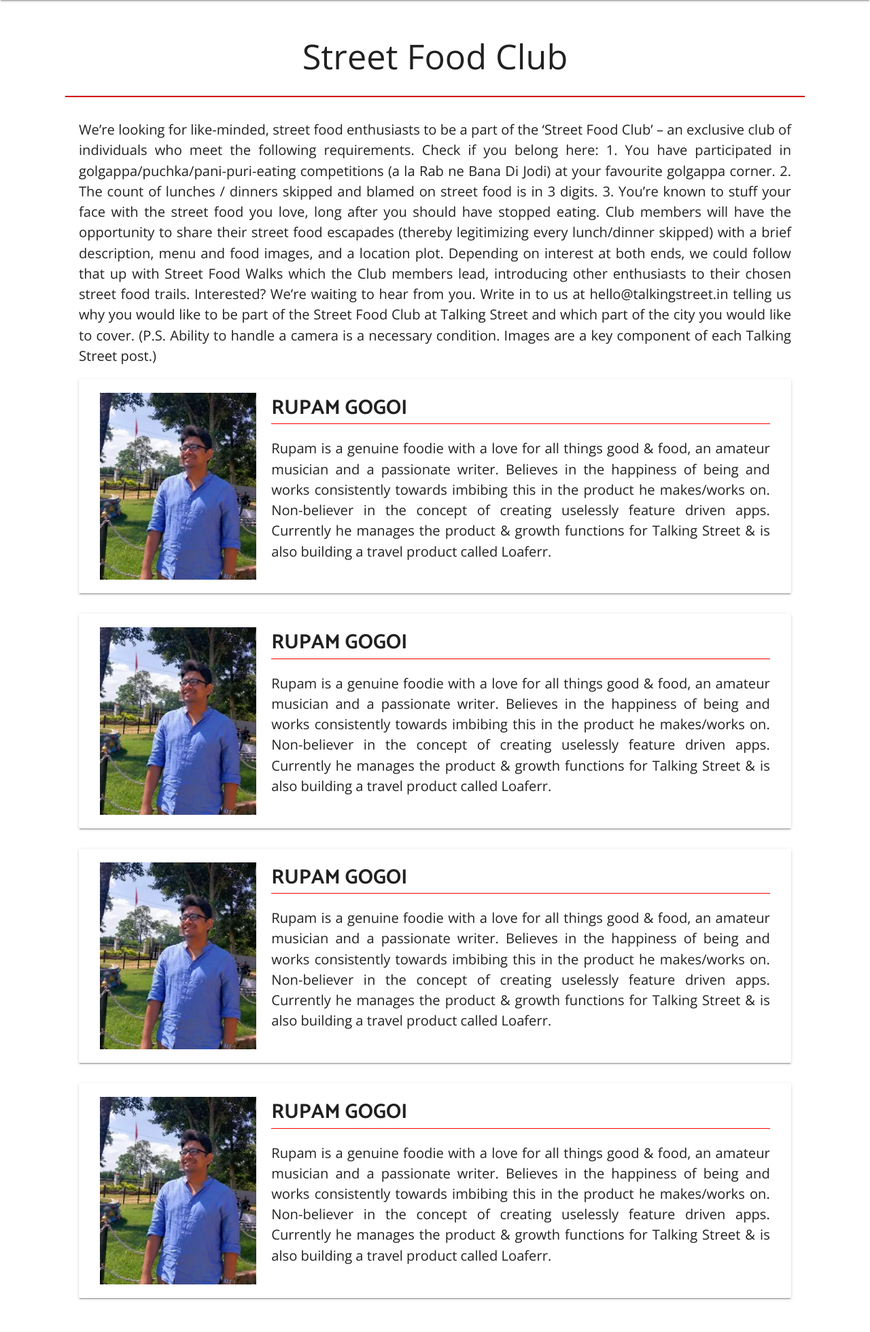
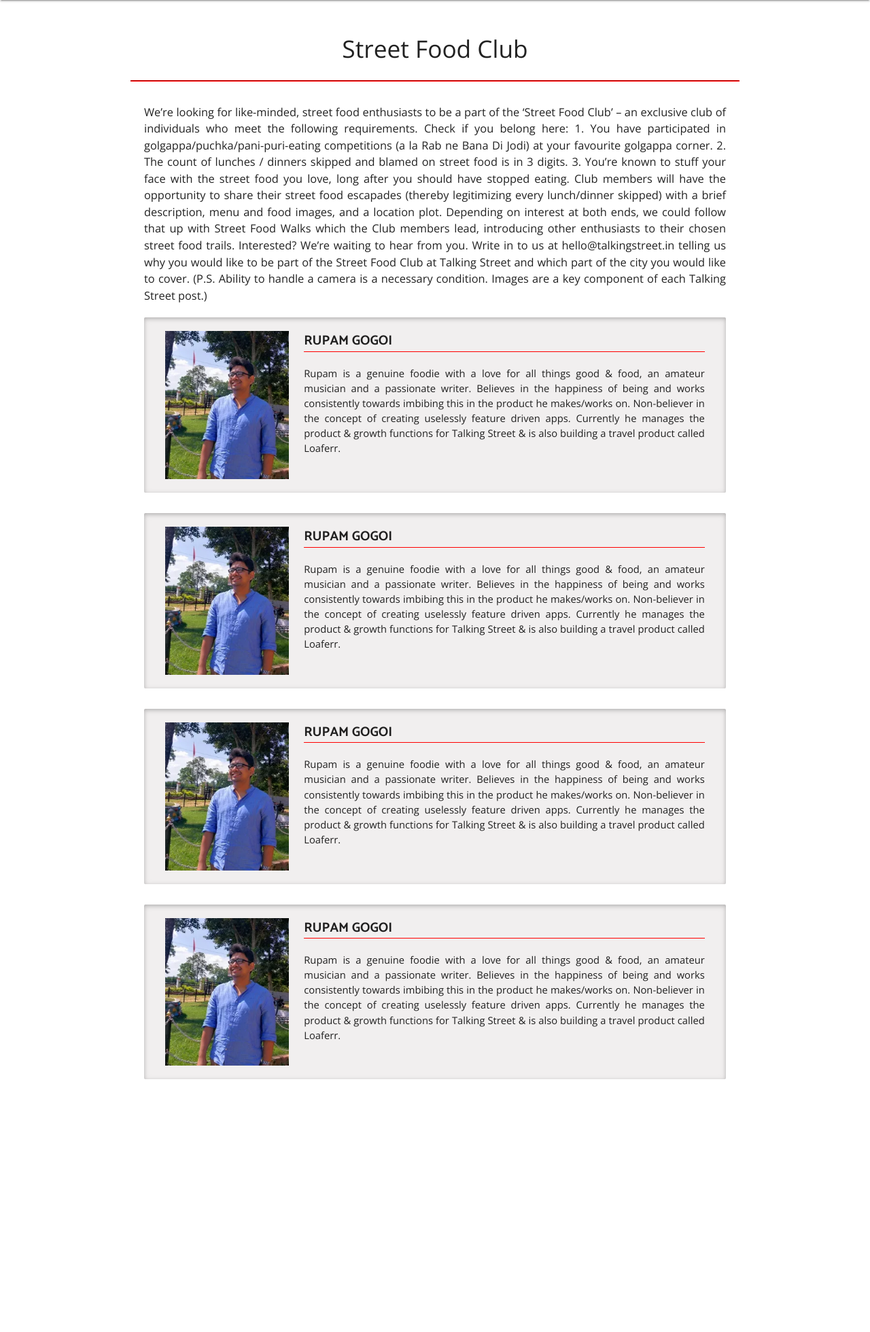
Before and after one commit to pecey/TalkingStreet, a PHP site: page /street-food-club.html in a window 1280 px wide. Shown: the part 64-2024 px from the top of the page at 68% size. After the commit the page ends 1652 px from the top, so only its background shows below. Run offline with PHP 8.4, Linux system fonts and the light colour scheme; style sheets or scripts are compiled from the project's sources; some libraries are stand-ins or nearby versions.

Commit message:
Modifed font size and container width

```diff
--- a/css/street-food-club.css
+++ b/css/street-food-club.css
@@ -1,23 +1,31 @@
+.custom-container {
+  width: 70%; }
+
 .page-header {
-  font-size: 2em; }
+  font-size: 1.4em; }
 
 .page-content {
   padding: 20px;
   text-align: justify;
-  font-size: 0.8em; }
+  font-size: 0.65em;
+  margin: 0 auto; }
 
 .member-image img {
   width: 100%; }
 
 .member-text .member-name {
-  font-size: 1.5em;
+  font-size: 1.2em;
   text-transform: uppercase;
   font-weight: 700;
   font-family: 'Catamaran';
   border-bottom: 1px solid red; }
+.member-text .member-info {
+  font-size: 0.9em; }
 
 .member-card {
   padding: 20px;
-  margin-bottom: 30px; }
+  margin-bottom: 30px;
+  background: #F1EFEF;
+  box-shadow: 0 2px 5px 0 rgba(0, 0, 0, 0.16) inset, 0 2px 10px 0 rgba(0, 0, 0, 0.12) inset; }
 
 /*# sourceMappingURL=street-food-club.css.map */
--- a/sass/street-food-club.scss
+++ b/sass/street-food-club.scss
@@ -1,10 +1,14 @@
+.custom-container{
+	width:70%;
+}
 .page-header{
-	font-size:2em;
+	font-size:1.4em;
 }
 .page-content{
 	padding: 20px;
 	text-align: justify;
-	font-size:0.8em;
+	font-size:0.65em;
+	margin: 0 auto;
 }
 .member-image{
 	img{
@@ -14,14 +18,19 @@
 
 .member-text{
 	.member-name{
-		font-size: 1.5em;
+		font-size: 1.2em;
 		text-transform: uppercase;
 		font-weight: 700;
 		font-family: 'Catamaran';
 		border-bottom: 1px solid red;
 	}
+	.member-info{
+	    font-size: 0.9em;
+	}
 }
 .member-card{
 	padding: 20px;
 	margin-bottom: 30px;
+	background: #F1EFEF;
+	box-shadow: 0 2px 5px 0 rgba(0,0,0,0.16) inset,0 2px 10px 0 rgba(0,0,0,0.12) inset;
 }
```
